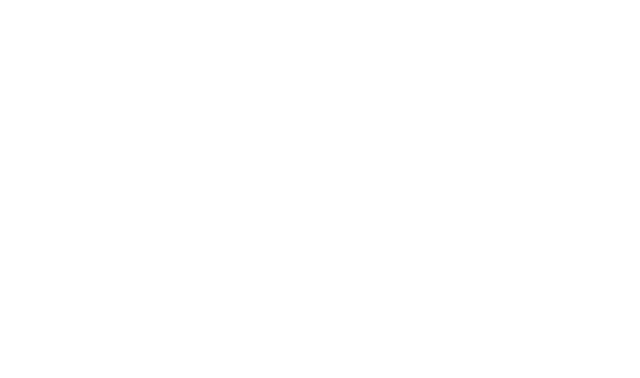
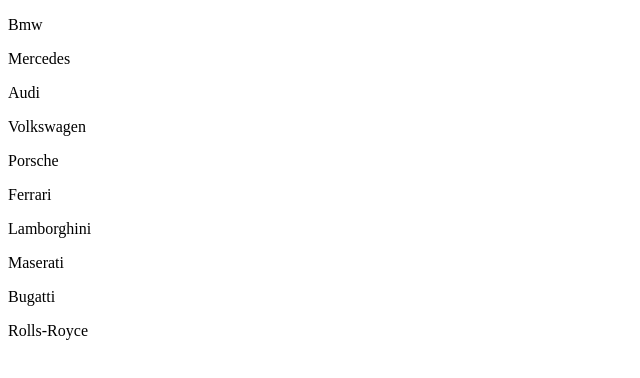
Before and after one commit to zacharyb12/demo-angular-git-2, an Angular app: page / in a window 1280 px wide. Shown: the top 378 px of the page, without its empty margins (0-640 px from the left). Built offline with nearby package versions, Linux system fonts and the light colour scheme.

Commit message:
création de la liste voiture

```diff
--- a/src/app/app.html
+++ b/src/app/app.html
@@ -1,2 +1,4 @@
 
 <router-outlet></router-outlet>
+
+<app-maliste></app-maliste>
--- a/src/app/app.ts
+++ b/src/app/app.ts
@@ -1,9 +1,10 @@
 import { Component, signal } from '@angular/core';
 import { RouterOutlet } from '@angular/router';
+import { Maliste } from './maliste/maliste';
 
 @Component({
   selector: 'app-root',
-  imports: [RouterOutlet],
+  imports: [RouterOutlet,Maliste],
   templateUrl: './app.html',
   styleUrl: './app.css'
 })
--- /dev/null
+++ b/src/app/maliste/maliste.html
@@ -0,0 +1,4 @@
+
+@for(str of list;track $index) {
+  <p>{{str}}</p>
+}
--- /dev/null
+++ b/src/app/maliste/maliste.ts
@@ -0,0 +1,29 @@
+import { Component } from '@angular/core';
+
+
+@Component({
+  selector: 'app-maliste',
+  imports: [],
+  templateUrl: './maliste.html',
+  styleUrl: './maliste.css',
+})
+export class Maliste {
+
+  list = [
+
+    "Bmw",
+    "Mercedes",
+    "Audi",
+    "Volkswagen",
+    "Porsche",
+    "Ferrari",
+    "Lamborghini",
+    "Maserati",
+    "Bugatti",
+    "Rolls-Royce"
+
+
+
+]
+
+  }
```
Also changed, not shown: src/app/maliste/maliste.css (added), 2 other files (tests, documents, lock files or other folders).
